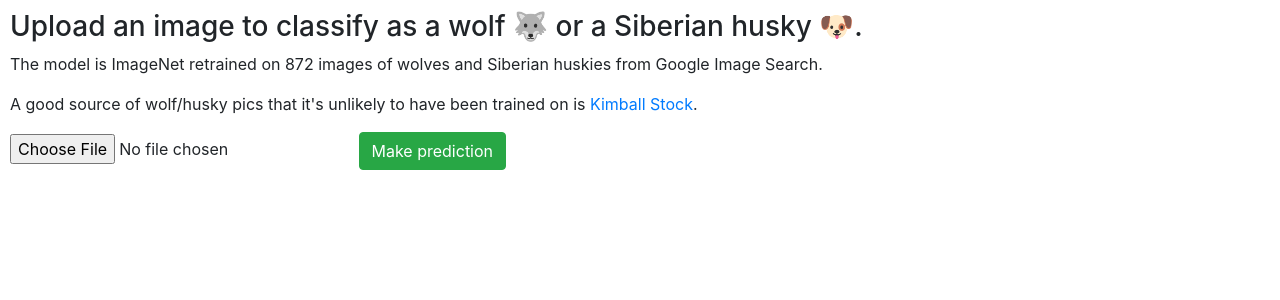
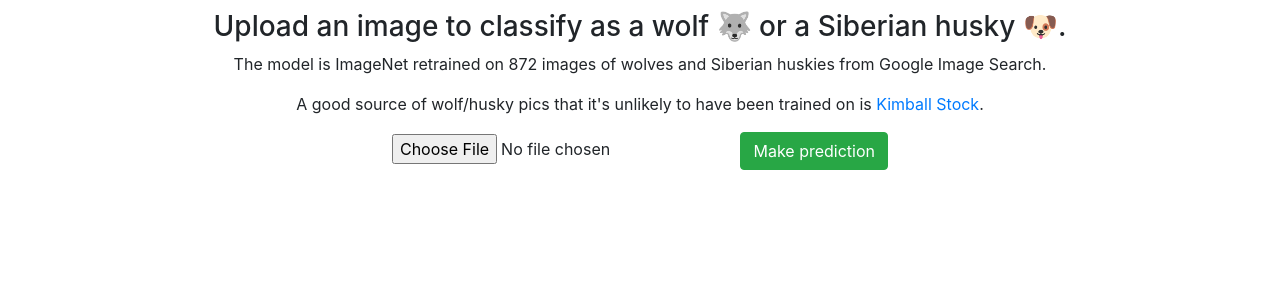
Before and after one commit to david-mears/portfolio, a Django app: page /wolforhusky/ in a window 1280 px wide. Shown: the part 56-356 px from the top of the page. Run offline with Django 3.2, Linux system fonts and the light colour scheme; some libraries are stand-ins or nearby versions.

Commit message:
Styling: center text

```diff
--- a/wolforhusky/templates/wolforhusky_index.html
+++ b/wolforhusky/templates/wolforhusky_index.html
@@ -2,12 +2,12 @@
 
 {% block page_content %}
 
-<h3>Upload an image to classify as a wolf 🐺 or a Siberian husky 🐶.</h3>
+<h3 class="text-center">Upload an image to classify as a wolf 🐺 or a Siberian husky 🐶.</h3>
 
-<p>The model is ImageNet retrained on 872 images of wolves and Siberian huskies from Google Image Search.</p>
-<p>A good source of wolf/husky pics that it's unlikely to have been trained on is <a href="https://www.kimballstock.com">Kimball Stock</a>.</p>
+<p class="text-center">The model is ImageNet retrained on 872 images of wolves and Siberian huskies from Google Image Search.</p>
+<p class="text-center">A good source of wolf/husky pics that it's unlikely to have been trained on is <a href="https://www.kimballstock.com">Kimball Stock</a>.</p>
 
-<div>
+<div class="text-center">
     <form method="post" enctype="multipart/form-data">
         {% csrf_token %}
         {{ form.image }}
```
